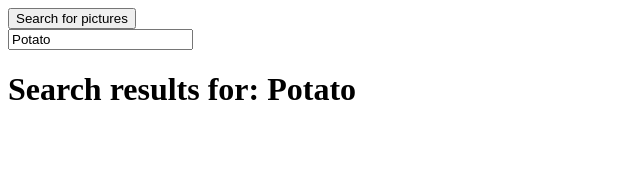
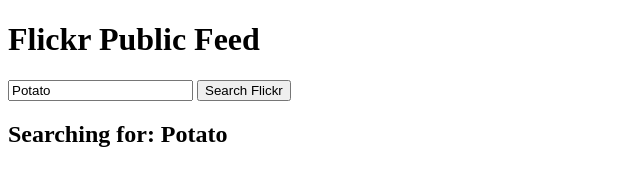
Before and after one commit to AndrewBresee/potato-coding-challenge, a website: page index.html in a window 1280 px wide. Shown: the whole page, without its empty margins (0-640 px from the left). Drawn offline with nearby package versions, Linux system fonts and the light colour scheme.

Commit message:
Add bootstrap UI and include .gitignore

```diff
--- a/index.html
+++ b/index.html
@@ -5,10 +5,11 @@
     <script type="text/javascript"></script>
   </head>
   <body>
+  	<h1 class = 'title'>Flickr Public Feed</h1>
     <form ng-controller="SearchPictures">
-    	<button onload="search()" ng-click="search()">Search for pictures</button><br/>
-    	<input type="search" id="search" placeholder="Search for photos" ng-model="querry">
-      <h1>Search results for: {{querry}}</h1>
+    	<input type="search" id="search" placeholder="Search for photos" ng-model="querry" >
+    	<button ng-click="search()">Search Flickr</button><br/>
+      <h2>Searching for: {{querry}}</h2>
 
       <div ng-repeat = 'info in results'>
       	<p>Title: {{info.title}}</p>
```
Also changed, not shown: package.json (added, +14 -0 lines), 1 other file.
